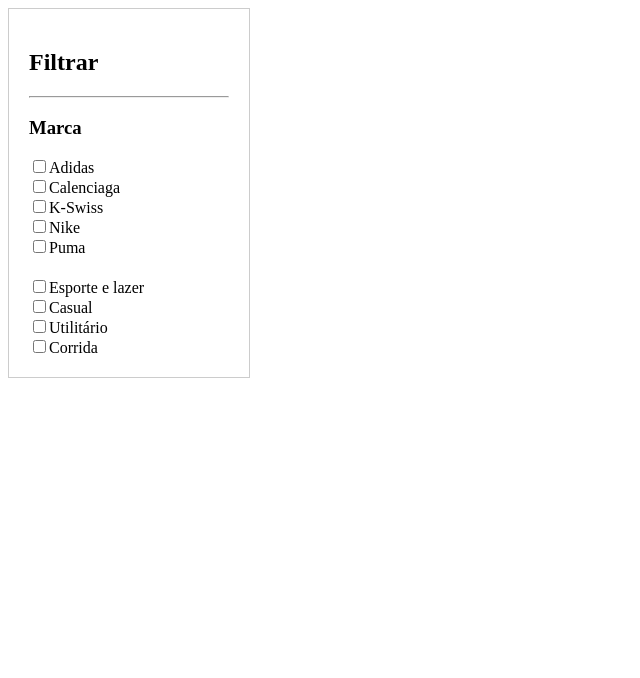
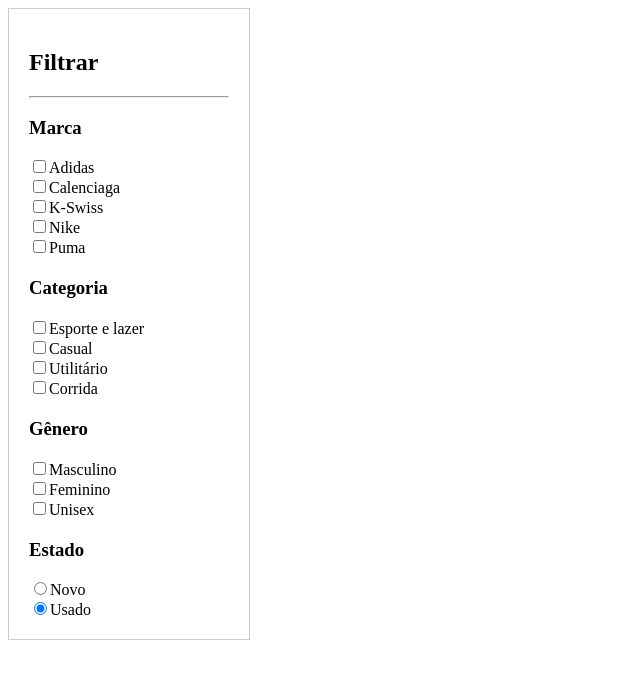
Before and after one commit to deryaxnw/carrosel-drip, a React (Vite) app: page / in a window 1280 px wide. Shown: the top 678 px of the page, without its empty margins (0-640 px from the left). Built offline with nearby package versions, Linux system fonts and the light colour scheme.

Commit message:
logica de array dos checkbox ihulll

```diff
--- a/src/Components/aside/FilterAside.jsx
+++ b/src/Components/aside/FilterAside.jsx
@@ -17,6 +17,19 @@
     {name: 'corrida', label: 'Corrida'}
   ];
 
+
+  const genero = [
+    {name: 'masculino', label:'Masculino'},
+    {name: 'feminino', label:'Feminino'},
+    {name: 'unisex', label: 'Unisex'}
+  ]
+
+  const estado = [
+    {name: 'novo', label: 'Novo'},
+    {name: 'Usado', label: 'Usado'}
+  ]
+
+
   const [selectedMarkas, setSelectedMarkas] = useState(
     marka.reduce((acc) => {
       acc[marka.name] = false;
@@ -31,14 +44,40 @@
     }, {})
   );
 
-  // Função para manipular o clique em cada checkbox
-  const handleCheckboxChange = (event) => {
+
+const [selectedGenero, setSelectedGenero] = useState(
+  genero.reduce((acc) => {
+    acc[genero.name] = false;
+    return acc;
+  }, {})
+)
+
+const [selectedEstado, setSelectedEstado] = useState(
+  estado.reduce((acc) => {
+    acc[estado.name] = false;
+    return acc;
+  }, {})
+)
+
+  const handleCheckboxChange = (event, setFunction) => {
     const { name, checked } = event.target;
-    setSelectedBrands((prevState) => ({
+    setFunction((prevState) => ({
       ...prevState,
       [name]: checked,
     }));
   };
+
+  const handleRadioChange = (event) => {
+    const { name } = event.target;
+    setSelectedEstado({
+      novo: false,
+      usado: false,
+      [name]: true,
+    });
+  };
+
+
+
 
   return (
     <aside style={{ padding: '20px', border: '1px solid #ccc', width: '200px' }}>
@@ -52,31 +91,68 @@
               <input
                 type="checkbox"
                 name={marka.name}
-                checked={selectedMarkas[marka.name]}
-                onChange={handleCheckboxChange}
+                checked={!!selectedMarkas[marka.name]}
+                onChange={(e) => {handleCheckboxChange(e, setSelectedMarkas)}}
               />
               {marka.label}
             </label>
           </div>
         ))}
       </div>
-      {/* Nova div adicionada dentro do aside */}
+
       <div style={{ marginTop: '20px', color: 'black' }}>
+      <h3>Categoria</h3>
       {categoria.map((categ) => (
           <div key={categ.name}>
             <label>
               <input
                 type="checkbox"
                 name={categ.name}
-                checked={selectedCategoria[categ.name]}
-                onChange={handleCheckboxChange}
+                checked={!!selectedCategoria[categ.name]}
+                onChange={(e) => {handleCheckboxChange(e, setSelectedCategoria)}}
               />
               {categ.label}
             </label>
           </div>
         ))}
       </div>
+
+      <div style={{ marginTop: '20px', color: 'black' }}>
+      <h3>Gênero</h3>
+      {genero.map((gene) => (
+          <div key={gene.name}>
+            <label>
+              <input
+                type="checkbox"
+                name={gene.name}
+                checked={!!selectedGenero[gene.name]}
+                onChange={(e) => {handleCheckboxChange(e, setSelectedGenero)}}
+              />
+              {gene.label}
+            </label>
+          </div>
+        ))}
+      </div>
+
+      <div style={{ marginTop: '20px', color: 'black' }}>
+      <h3>Estado</h3>
+      {estado.map((estad) => (
+          <div key={estad.name}>
+            <label>
+              <input
+                type="radio"
+                name="estado"
+                value={estad.name}
+                checked={selectedEstado[estad.name] || true}
+                onChange={handleRadioChange}
+              />
+              {estad.label}
+            </label>
+          </div>
+        ))}
+      </div>
     </aside>
+
   );
 }
 
```
